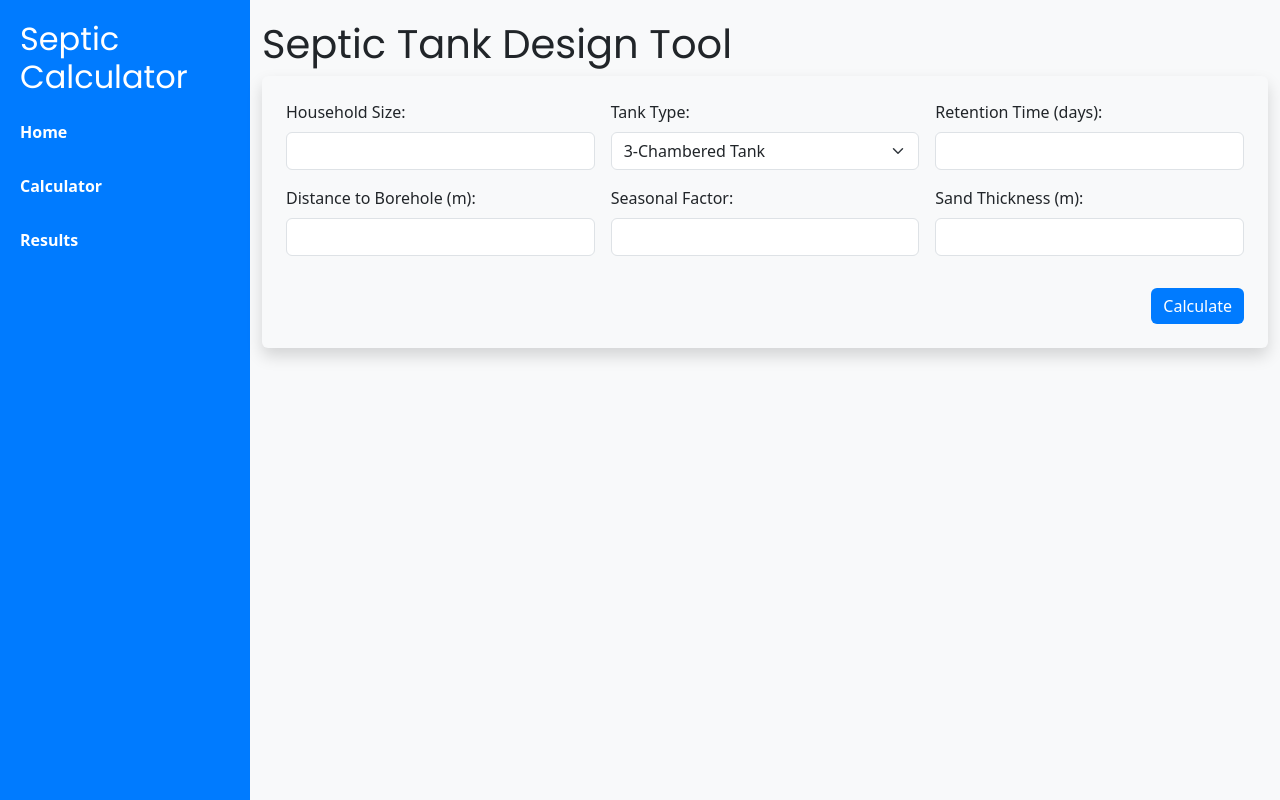
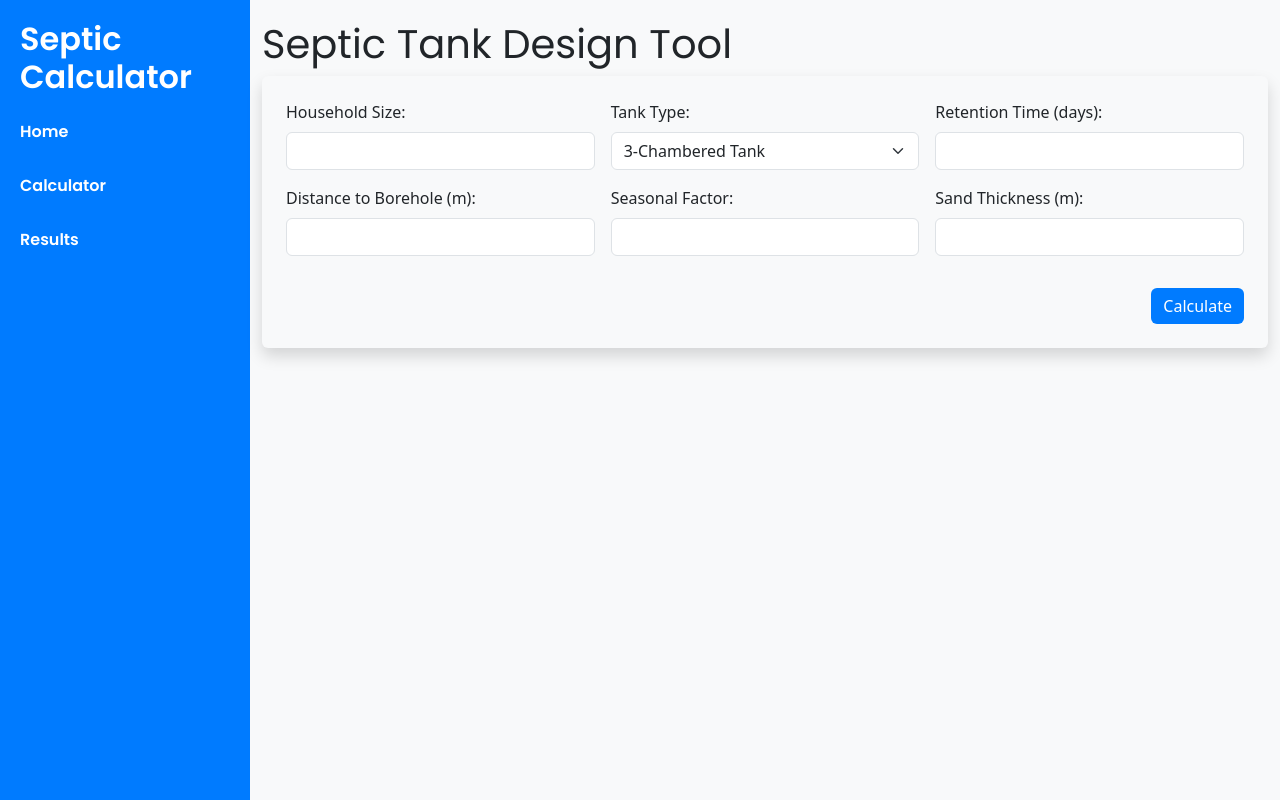
Before and after one commit to Annamaria9-coder/SepticTankCalculator, a Flask app: page / in a window 1280 px wide. Run offline with Flask 3, Linux system fonts and the light colour scheme.

Commit message:
Update styles.css
fixed sidebar fonts

```diff
--- a/app/static/styles.css
+++ b/app/static/styles.css
@@ -34,16 +34,21 @@ body {
     padding-top: 20px;
 }
 
+/* Apply Poppins font and bold styling to sidebar title and links */
+.sidebar h2, .sidebar a {
+    font-family: 'Poppins', sans-serif;
+    font-weight: 600; /* Match boldness for headings */
+    color: white;
+}
+
 .sidebar h2 {
     padding: 0 20px;
 }
 
 .sidebar a {
-    color: white;
     padding: 15px 20px;
     text-decoration: none;
     display: block;
-    font-weight: bold;
 }
 
 .sidebar a:hover {
```
